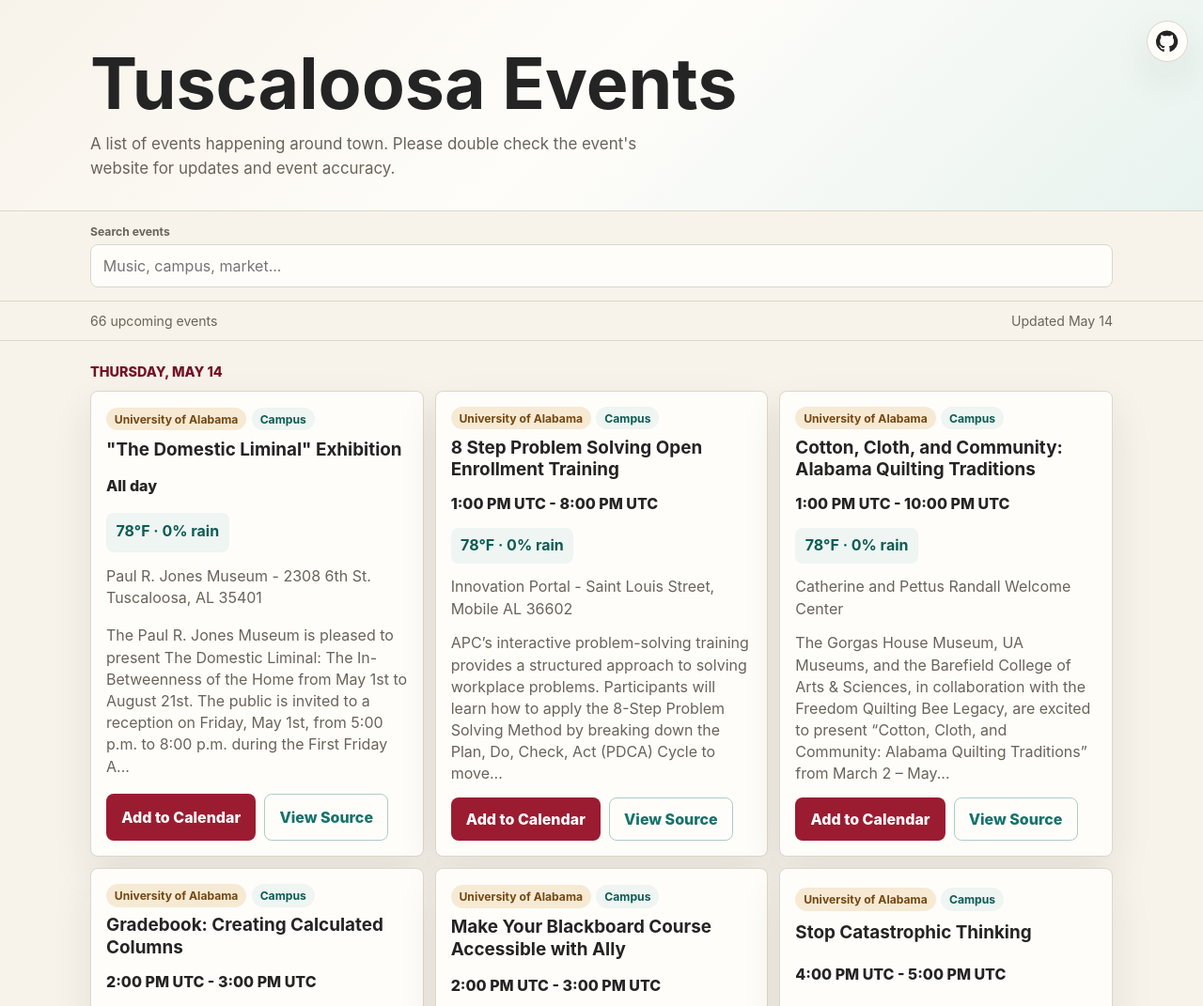
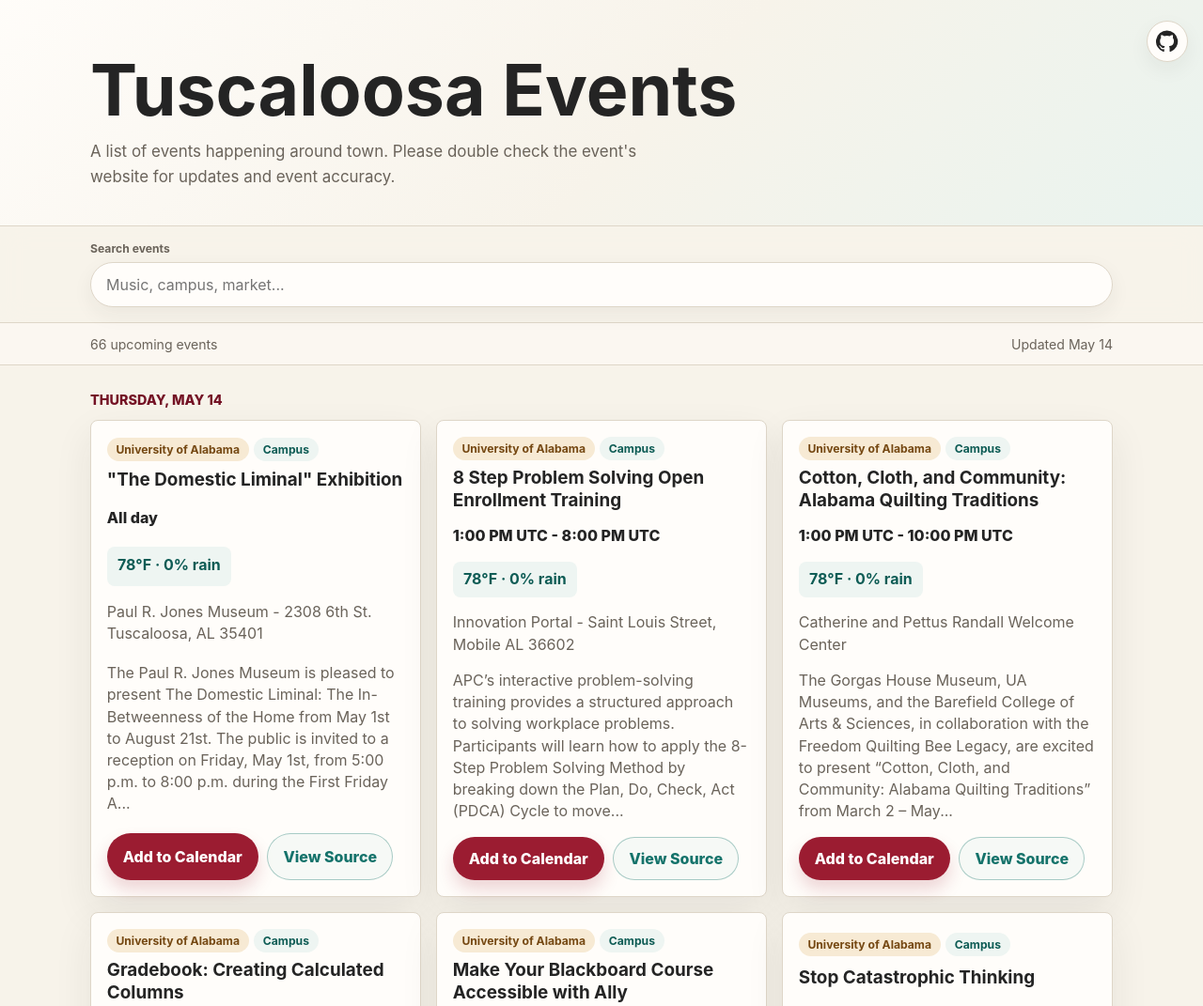
Before and after one commit to 67b/TuscaloosaEvents, a website: page index.html in a window 1280 px wide. Shown: the top 1071 px of the page at 94% size. Drawn offline with Linux system fonts and the light colour scheme.

Commit message:
Soften event site visuals

```diff
--- a/assets/styles.css
+++ b/assets/styles.css
@@ -9,7 +9,10 @@
   --accent-dark: #741225;
   --teal: #15736b;
   --gold: #c58a22;
-  --shadow: 0 18px 44px rgba(36, 36, 36, 0.09);
+  --radius: 8px;
+  --radius-control: 999px;
+  --shadow: 0 16px 40px rgba(36, 36, 36, 0.08);
+  --shadow-soft: 0 8px 22px rgba(36, 36, 36, 0.06);
   font-family: Inter, ui-sans-serif, system-ui, -apple-system, BlinkMacSystemFont, "Segoe UI", sans-serif;
 }
 
@@ -25,6 +28,7 @@ body {
   margin: 0;
   color: var(--ink);
   background: var(--bg);
+  text-rendering: optimizeLegibility;
 }
 
 button,
@@ -45,7 +49,7 @@ a {
   padding: 0.75rem 1rem;
   background: var(--ink);
   color: white;
-  border-radius: 6px;
+  border-radius: var(--radius);
 }
 
 .skip-link:focus {
@@ -53,7 +57,8 @@ a {
 }
 
 .site-header {
-  background: linear-gradient(135deg, #f7f3ea 0%, #fffdfa 48%, #e8f3ef 100%);
+  background:
+    linear-gradient(135deg, rgba(255, 253, 250, 0.94) 0%, rgba(247, 243, 234, 0.98) 54%, rgba(232, 243, 239, 0.92) 100%);
   border-bottom: 1px solid var(--line);
 }
 
@@ -69,7 +74,7 @@ a {
 
 .site-header__inner {
   position: relative;
-  padding-block: 2.4rem 1.45rem;
+  padding-block: 2.6rem 1.65rem;
   padding-right: 4.25rem;
 }
 
@@ -90,14 +95,17 @@ a {
   color: var(--ink);
   background: var(--panel);
   border: 1px solid var(--line);
-  border-radius: 999px;
-  box-shadow: var(--shadow);
+  border-radius: var(--radius-control);
+  box-shadow: var(--shadow-soft);
   overflow: hidden;
   text-decoration: none;
+  transition: background-color 0.18s ease, border-color 0.18s ease, color 0.18s ease;
 }
 
 .github-link:hover {
   color: var(--accent);
+  background: white;
+  border-color: rgba(155, 28, 49, 0.2);
 }
 
 .github-link svg {
@@ -121,29 +129,29 @@ h1 {
 }
 
 .lede {
-  margin: 1rem 0 0;
+  margin: 1.1rem 0 0;
   max-width: 40rem;
   color: var(--muted);
   font-size: 1.06rem;
-  line-height: 1.55;
+  line-height: 1.62;
 }
 
 .toolbar {
   position: sticky;
   top: 0;
   z-index: 3;
-  background: rgba(247, 243, 234, 0.94);
+  background: rgba(247, 243, 234, 0.88);
   border-bottom: 1px solid var(--line);
   backdrop-filter: blur(14px);
 }
 
 .toolbar__inner {
-  padding-block: 0.9rem;
+  padding-block: 1rem;
 }
 
 label {
   display: grid;
-  gap: 0.35rem;
+  gap: 0.45rem;
   min-width: 0;
 }
 
@@ -156,12 +164,20 @@ label span {
 input,
 select {
   width: 100%;
-  min-height: 2.85rem;
+  min-height: 3rem;
   border: 1px solid var(--line);
-  border-radius: 8px;
+  border-radius: var(--radius-control);
   background: var(--panel);
   color: var(--ink);
-  padding: 0.75rem 0.8rem;
+  padding: 0.8rem 1rem;
+  box-shadow: inset 0 1px 0 rgba(255, 255, 255, 0.72), var(--shadow-soft);
+  transition: background-color 0.18s ease, border-color 0.18s ease, box-shadow 0.18s ease;
+}
+
+input:hover,
+select:hover {
+  background: white;
+  border-color: #d4c9b7;
 }
 
 input:focus,
@@ -173,6 +189,7 @@ a:focus-visible {
 }
 
 .status-band {
+  background: rgba(255, 253, 250, 0.42);
   border-bottom: 1px solid var(--line);
 }
 
@@ -180,7 +197,7 @@ a:focus-visible {
   display: flex;
   justify-content: space-between;
   gap: 1rem;
-  padding-block: 0.75rem;
+  padding-block: 0.85rem;
   color: var(--muted);
   font-size: 0.88rem;
 }
@@ -190,17 +207,17 @@ a:focus-visible {
 }
 
 .events {
-  padding-block: 1rem 2.5rem;
+  padding-block: 1.25rem 3rem;
 }
 
 .event-list {
   display: grid;
-  gap: 1.25rem;
+  gap: 1.45rem;
 }
 
 .date-group {
   display: grid;
-  gap: 0.75rem;
+  gap: 0.85rem;
 }
 
 .date-heading {
@@ -214,17 +231,23 @@ a:focus-visible {
 
 .event-grid {
   display: grid;
-  gap: 0.75rem;
+  gap: 0.85rem;
 }
 
 .event-card {
   display: grid;
-  gap: 0.85rem;
-  padding: 1rem;
+  gap: 0.95rem;
+  padding: 1.05rem;
   background: var(--panel);
   border: 1px solid var(--line);
-  border-radius: 8px;
+  border-radius: var(--radius);
   box-shadow: var(--shadow);
+  transition: border-color 0.18s ease, box-shadow 0.18s ease;
+}
+
+.event-card:hover {
+  border-color: #d2c7b6;
+  box-shadow: 0 18px 34px rgba(36, 36, 36, 0.1);
 }
 
 .event-card__top {
@@ -243,8 +266,8 @@ a:focus-visible {
   display: inline-flex;
   align-items: center;
   min-height: 1.55rem;
-  padding: 0.25rem 0.55rem;
-  border-radius: 999px;
+  padding: 0.28rem 0.6rem;
+  border-radius: var(--radius-control);
   background: #eef5f2;
   color: #0e5c55;
   font-size: 0.76rem;
@@ -280,8 +303,8 @@ a:focus-visible {
 .event-weather {
   display: inline-flex;
   width: fit-content;
-  padding: 0.45rem 0.65rem;
-  border-radius: 8px;
+  padding: 0.48rem 0.7rem;
+  border-radius: var(--radius);
   background: #eef5f2;
   color: #0e5c55;
   font-weight: 750;
@@ -290,7 +313,7 @@ a:focus-visible {
 .event-actions {
   display: grid;
   grid-template-columns: 1fr;
-  gap: 0.55rem;
+  gap: 0.6rem;
 }
 
 .button {
@@ -298,31 +321,39 @@ a:focus-visible {
   justify-content: center;
   align-items: center;
   min-height: 2.8rem;
-  padding: 0.75rem 0.95rem;
+  padding: 0.78rem 1rem;
   border: 1px solid transparent;
-  border-radius: 8px;
+  border-radius: var(--radius-control);
   text-decoration: none;
   font-weight: 850;
   cursor: pointer;
+  transition: background-color 0.18s ease, border-color 0.18s ease, color 0.18s ease, box-shadow 0.18s ease;
 }
 
 .button--primary {
   background: var(--accent);
   color: white;
+  box-shadow: 0 10px 18px rgba(155, 28, 49, 0.18);
 }
 
 .button--primary:hover {
   background: var(--accent-dark);
+  box-shadow: 0 12px 22px rgba(116, 18, 37, 0.22);
 }
 
 .button--secondary {
-  background: transparent;
+  background: rgba(238, 245, 242, 0.54);
   color: var(--teal);
   border-color: rgba(21, 115, 107, 0.35);
 }
 
+.button--secondary:hover {
+  background: #eef5f2;
+  border-color: rgba(21, 115, 107, 0.52);
+}
+
 .empty-state {
-  padding: 3rem 1rem;
+  padding: 3.25rem 1rem;
   text-align: center;
   color: var(--muted);
 }
@@ -333,7 +364,7 @@ a:focus-visible {
 }
 
 .site-footer {
-  padding-block: 1.35rem 2rem;
+  padding-block: 1.5rem 2.2rem;
   color: var(--muted);
   border-top: 1px solid var(--line);
   font-size: 0.9rem;
@@ -345,7 +376,7 @@ a:focus-visible {
 
 @media (min-width: 720px) {
   .site-header__inner {
-    padding-block: 3.4rem 2rem;
+    padding-block: 3.8rem 2.35rem;
   }
 
   h1 {
@@ -354,6 +385,7 @@ a:focus-visible {
 
   .event-grid {
     grid-template-columns: repeat(2, minmax(0, 1fr));
+    gap: 1rem;
   }
 
   .event-actions {
```
